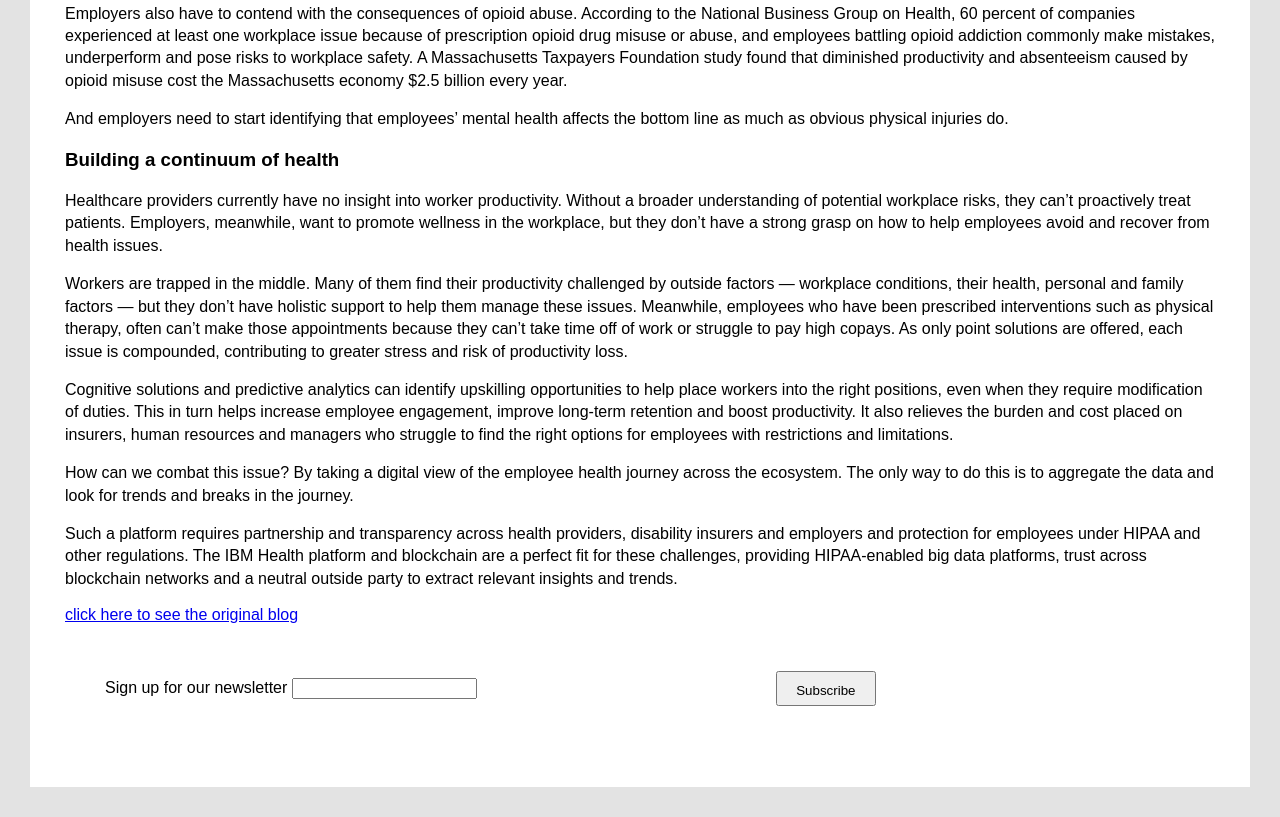
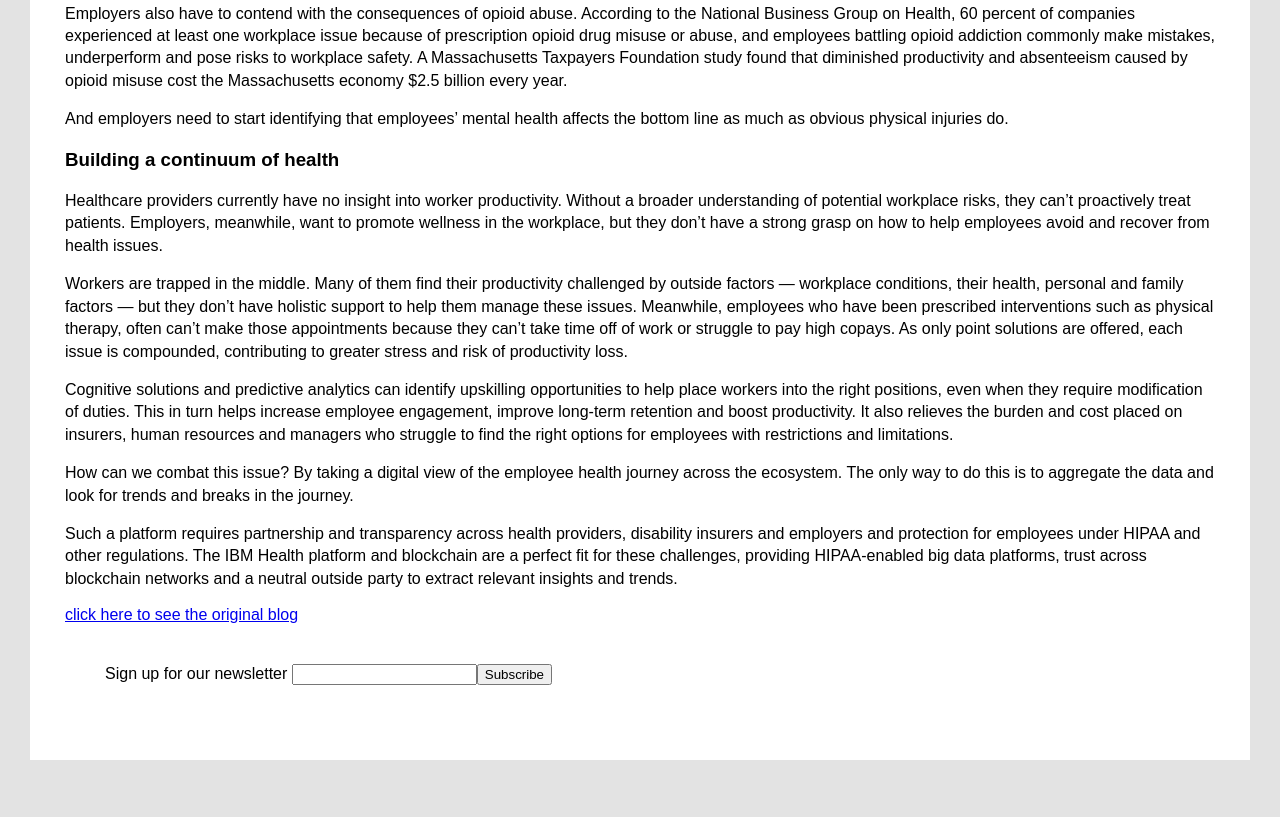
Before and after one commit to XiaoKunChen-MSU/mi349_blog, a plain HTML site: page index.html in a window 1280 px wide. Shown: the part 2214-3031 px from the top of the page. After the commit the page ends 3004 px from the top, so only its background shows below. Drawn offline with Linux system fonts and the light colour scheme.

Commit message:
changes4

```diff
--- a/index.html
+++ b/index.html
@@ -168,7 +168,7 @@
     </section>
     <section>
         <form>
-            <label id="signup">
+            <label>
                 Sign up for our newsletter
                 <input type="text">
             </label>
--- a/style.css
+++ b/style.css
@@ -73,7 +73,7 @@ form {
     margin: 20px;
 }
 
-button {
+.submit {
     padding: 10px;
     display: block;
     margin:auto;
```
Also changed, not shown: contact.html (+1 -1 lines).
